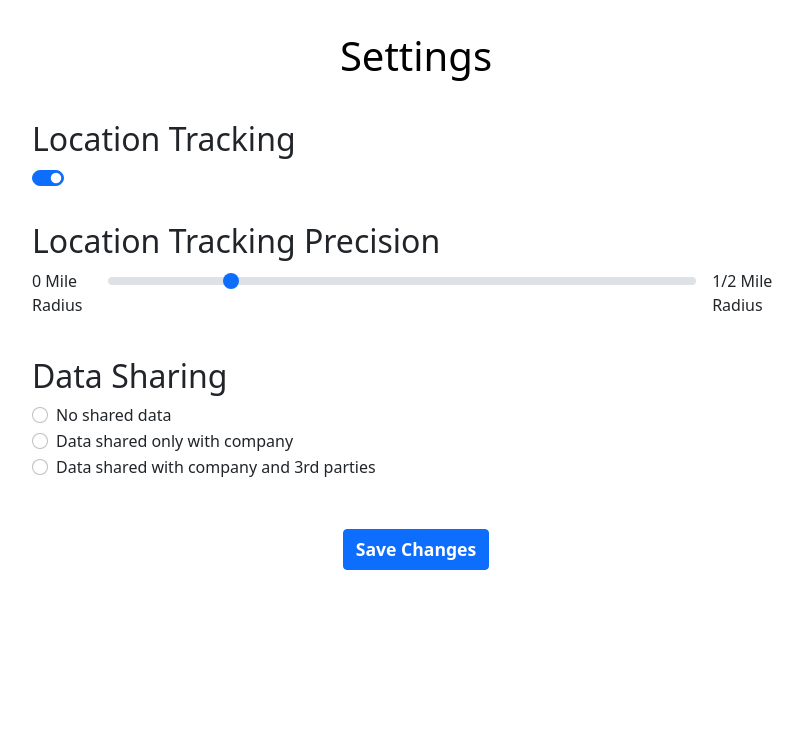
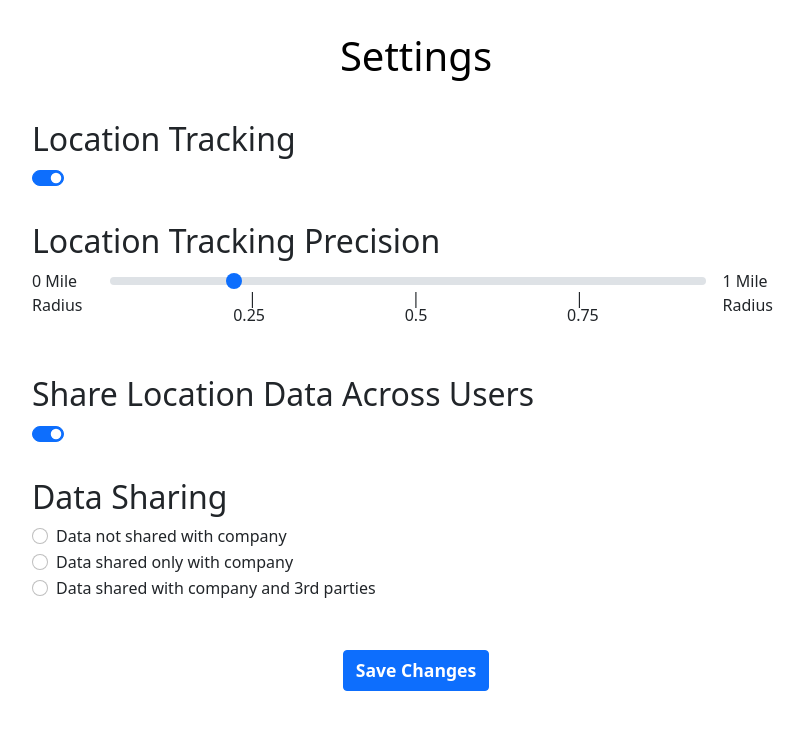
Before and after one commit to LeopoldJr/privacy_concerns, a React (Create React App) app: page /Settings in a window 1280 px wide. Shown: the top 730 px of the page, without its empty margins (224-1027 px from the left). Built offline with nearby package versions, Linux system fonts and the light colour scheme.

Commit message:
Updated Prototype based on feeback. (Label for data sharing, slider detail, and sharing across users

```diff
--- a/src/pages/Navigation.js
+++ b/src/pages/Navigation.js
@@ -20,6 +20,7 @@ const [data2, toggleData2] = useToggleState(true);
 const [data3, toggleData3, reset3] = useToggleState(false);
 const [data4, toggleData4, reset4] = useToggleState(false);
 const [data5, toggleData5, reset5] = useToggleState(false);
+const [data6, toggleData6] = useToggleState(true);
 const handleInputChange3 = (e) => { reset4(); reset5(); toggleData3();}
 const handleInputChange4 = (e) => { reset3(); reset5(); toggleData4();}
 const handleInputChange5 = (e) => { reset3(); reset4(); toggleData5();}
@@ -38,8 +39,8 @@ const handleInputChange5 = (e) => { reset3(); reset4(); toggleData5();}
                 <Route path="/Settings"
                 element={<Questionaire
                     handleInputChange3={handleInputChange3} handleInputChange4={handleInputChange4} handleInputChange5={handleInputChange5}
-                    data={data} data2={data2} data3={data3} data4={data4} data5={data5}
-                    toggleData2={toggleData2} setData={setData}
+                    data={data} data2={data2} data3={data3} data4={data4} data5={data5} data6={data6}
+                    toggleData2={toggleData2} toggleData6={toggleData6} setData={setData}
                 />}/>
                 <Route path="/Confirmation" element={<Confirmation />}/>
             </Routes>
--- a/src/pages/Questionaire.js
+++ b/src/pages/Questionaire.js
@@ -13,7 +13,7 @@ import useInputState from "../hooks/useInputState";
 // import OverlayTrigger from 'react-bootstrap/OverlayTrigger'
 import Popover from 'react-bootstrap/Popover'
 
-const Questionaire = ({ handleInputChange3, handleInputChange4, handleInputChange5, data, data2, data3, data4, data5, toggleData2, setData}) => { //
+const Questionaire = ({ handleInputChange3, handleInputChange4, handleInputChange5, data, data2, data3, data4, data5, toggleData2, data6, toggleData6, setData}) => { //
     let navigate = useNavigate();
 
     function handleSubmit(e) {
@@ -50,6 +50,14 @@ const Questionaire = ({ handleInputChange3, handleInputChange4, handleInputChang
           </Popover.Body>
         </Popover>
     );
+    const popover4 = (
+        <Popover id="popover-basic">
+          <Popover.Header as="h3">Sharing Location Data Accross Users</Popover.Header>
+          <Popover.Body>
+          Sharing data with other users of this vehicle will allow them to see where the car is at all times, as well as past location data.
+          </Popover.Body>
+        </Popover>
+    );
 
     return (
         <div className="Questionaire">
@@ -77,9 +85,37 @@ const Questionaire = ({ handleInputChange3, handleInputChange4, handleInputChang
             </div>
             <div className="slider-div">
                 <Form.Label >0 Mile Radius</Form.Label>
+                <div></div>
                 <Form.Range  defaultValue={data} onChange={setData} disabled={!data2}/>
-                <Form.Label className='specific-slider-label-padding'>1/2 Mile Radius</Form.Label>
+                <Form.Label className='specific-slider-label-padding'>1 Mile Radius</Form.Label>
             </div>
+            <div className="slider-labels-plus">
+                <p>|</p>
+                <p>|</p>
+                <p>|</p>
+            </div>
+            <div className="slider-labels">
+                <p>0.25</p>
+                <p>0.5</p>
+                <p>0.75</p>
+            </div>
+
+            <Form>
+            <div className="Overlay-placement">
+            <OverlayTrigger trigger="click" placement="bottom-start" overlay={popover4}>
+                <h2 className="Section-Title">Share Location Data Across Users</h2>
+            </OverlayTrigger>
+            </div>
+            <Form.Check
+                custom
+                type="switch"
+                id="custom-switch"
+                // label="Location Tracking"
+                defaultChecked = {data6}
+                onChange = {toggleData6}
+                disabled={!data2}
+            />
+            </Form>
 
             {/* Options for Data Sharing */}
             <div className="Overlay-placement">
@@ -91,7 +127,7 @@ const Questionaire = ({ handleInputChange3, handleInputChange4, handleInputChang
                 <Col sm={10}>
                     <Form.Check
                         type="radio"
-                        label="No shared data"
+                        label="Data not shared with company"
                         name="formHorizontalRadios"
                         id="formHorizontalRadios1"
                         defaultChecked = {data3}
--- a/src/styling/Questionaire.css
+++ b/src/styling/Questionaire.css
@@ -41,3 +41,22 @@
     /* margin-left: 1rem; */
     padding-left: 1rem;
 }
+
+.slider-labels{
+    display: flex;
+    justify-content: space-evenly;
+    flex-flow: nowrap row;
+    padding-top: 0px;
+    padding-left: 8%;
+    padding-right: 8%;
+    margin-top: -3%;
+}
+.slider-labels-plus{
+    display: flex;
+    justify-content: space-evenly;
+    flex-flow: nowrap row;
+    padding-top: 0px;
+    padding-left: 8%;
+    padding-right: 8%;
+    margin-top: -5%;
+}
```
